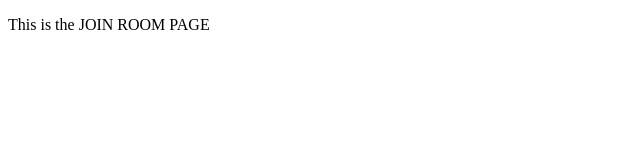
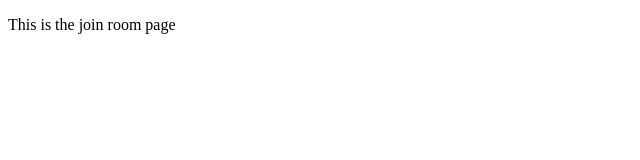
Before and after one commit to matthewmjm/music-controller, a React app in the folder frontend/: page /join in a window 1280 px wide. Shown: the top 160 px of the page, without its empty margins (0-640 px from the left). Built offline with nearby package versions, Linux system fonts and the light colour scheme; the HTML template or start-up script is replaced by a standard one.

Commit message:
update Room Join Page

```diff
--- a/frontend/src/components/RoomJoinPage.js
+++ b/frontend/src/components/RoomJoinPage.js
@@ -7,6 +7,6 @@ export default class RoomJoinPage extends Component {
 	}
 
 	render() {
-		return <p>This is the JOIN ROOM PAGE</p>;
+		return <p>This is the join room page</p>;
 	}
 }
```
